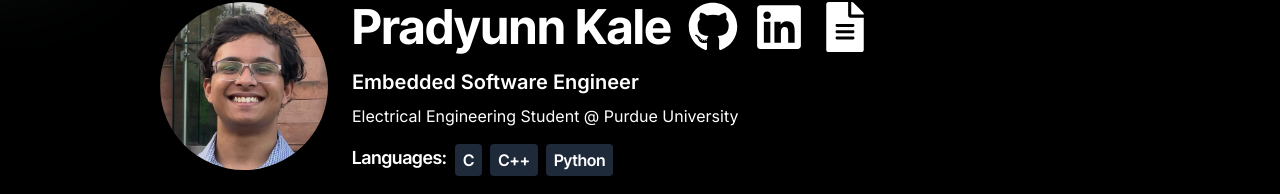
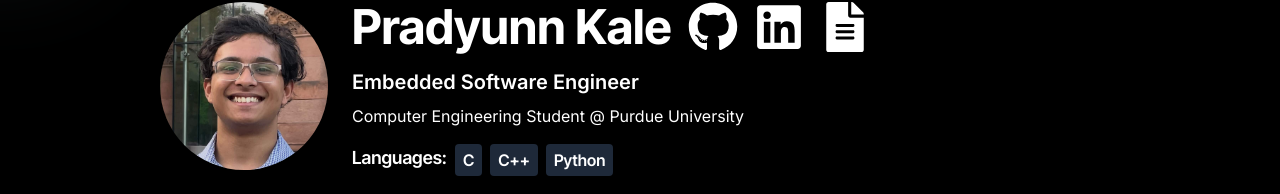
Before and after one commit to pradyunnkale/Portfolio, a Next.js app: page / in a window 1280 px wide. Shown: the part 126-320 px from the top of the page. Built offline with nearby package versions, Linux system fonts and the light colour scheme.

Commit message:
Changed from Electrical to Computer Engineering

```diff
--- a/app/layout.js
+++ b/app/layout.js
@@ -95,7 +95,7 @@ export default function RootLayout({ children }) {
                 </div>
 
                 <p className="text-xl font-semibold mb-2">Embedded Software Engineer</p>
-                <p className="text-base mb-4">Electrical Engineering Student @ Purdue University</p>
+                <p className="text-base mb-4">Computer Engineering Student @ Purdue University</p>
                 <div className="flex flex-wrap gap-2">
                   <span className="font-semibold text-lg w-full sm:w-auto">Languages:</span>
                   <span className="px-2 py-1 bg-gray-800 rounded font-semibold">C</span>
```
